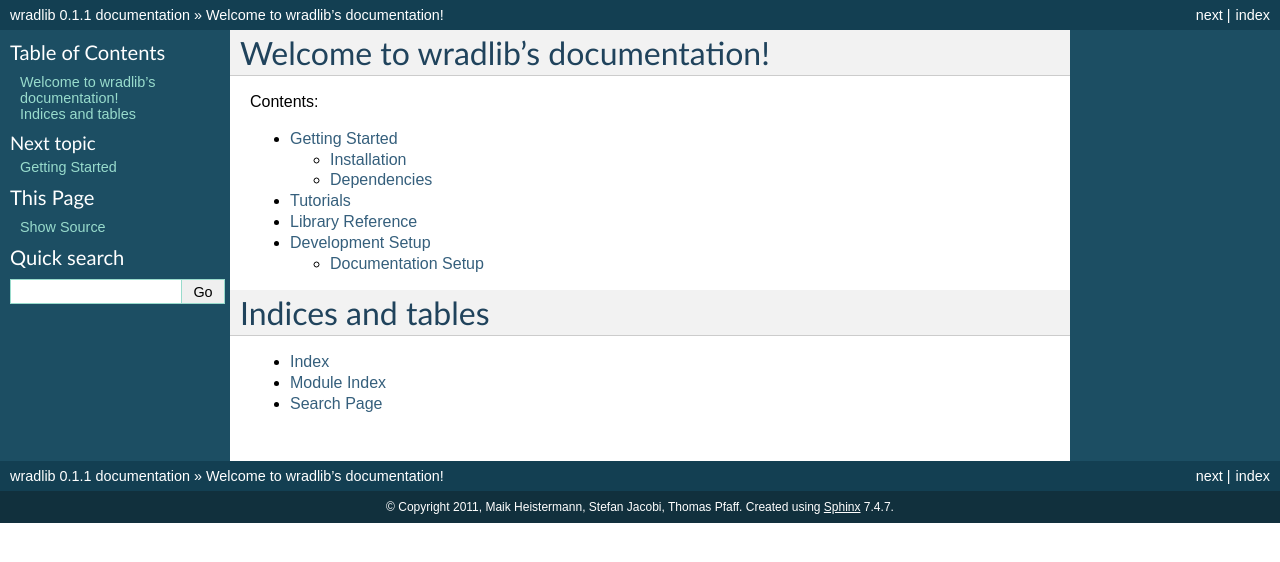
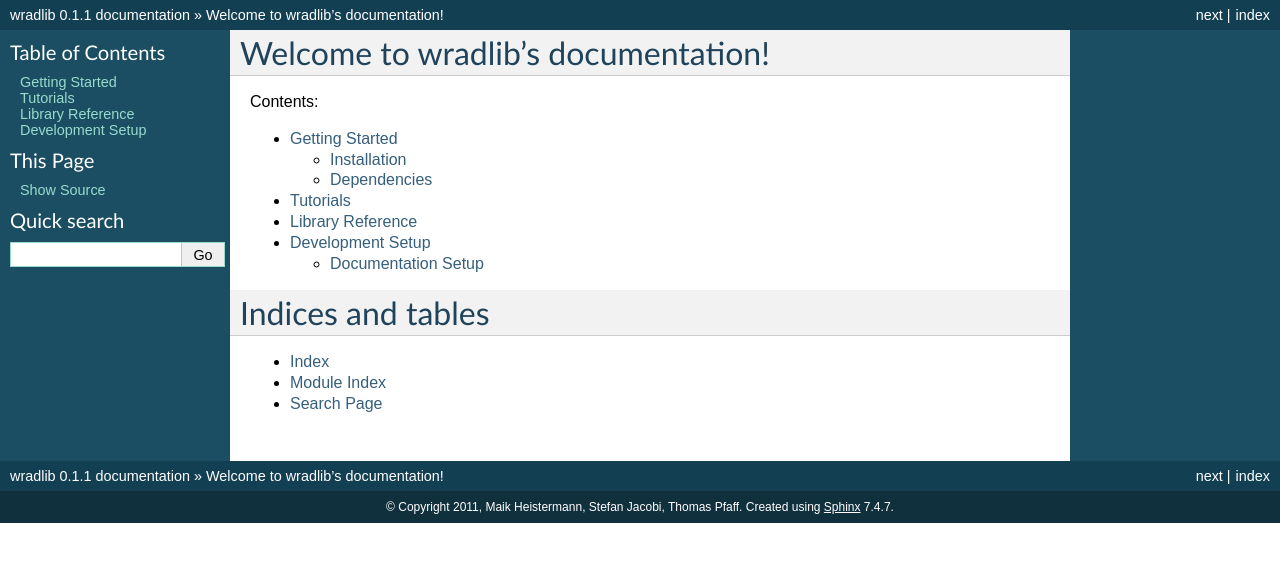
Before and after one commit to wradlib/wradlib-docs, a Sphinx documentation site: the page built from source/index.rst, in a window 1280 px wide. Shown: the top 562 px of the page. Built offline with Sphinx 7.4.7, drawn with Linux system fonts in a browser that asks for light colours; formulas are drawn with MathJax 3.

Commit message:
changed the value for html_sidebars in order to get a collapsable TOC on the sidebar

```diff
--- a/source/conf.py
+++ b/source/conf.py
@@ -140,6 +140,10 @@
 
 # Custom sidebar templates, maps document names to template names.
 #html_sidebars = {}
+html_sidebars = {
+   '**': ['globaltoc.html', 'sourcelink.html', 'searchbox.html'],
+   'using/windows': ['windowssidebar.html', 'searchbox.html'],
+}
 
 # Additional templates that should be rendered to pages, maps page names to
 # template names.
```
